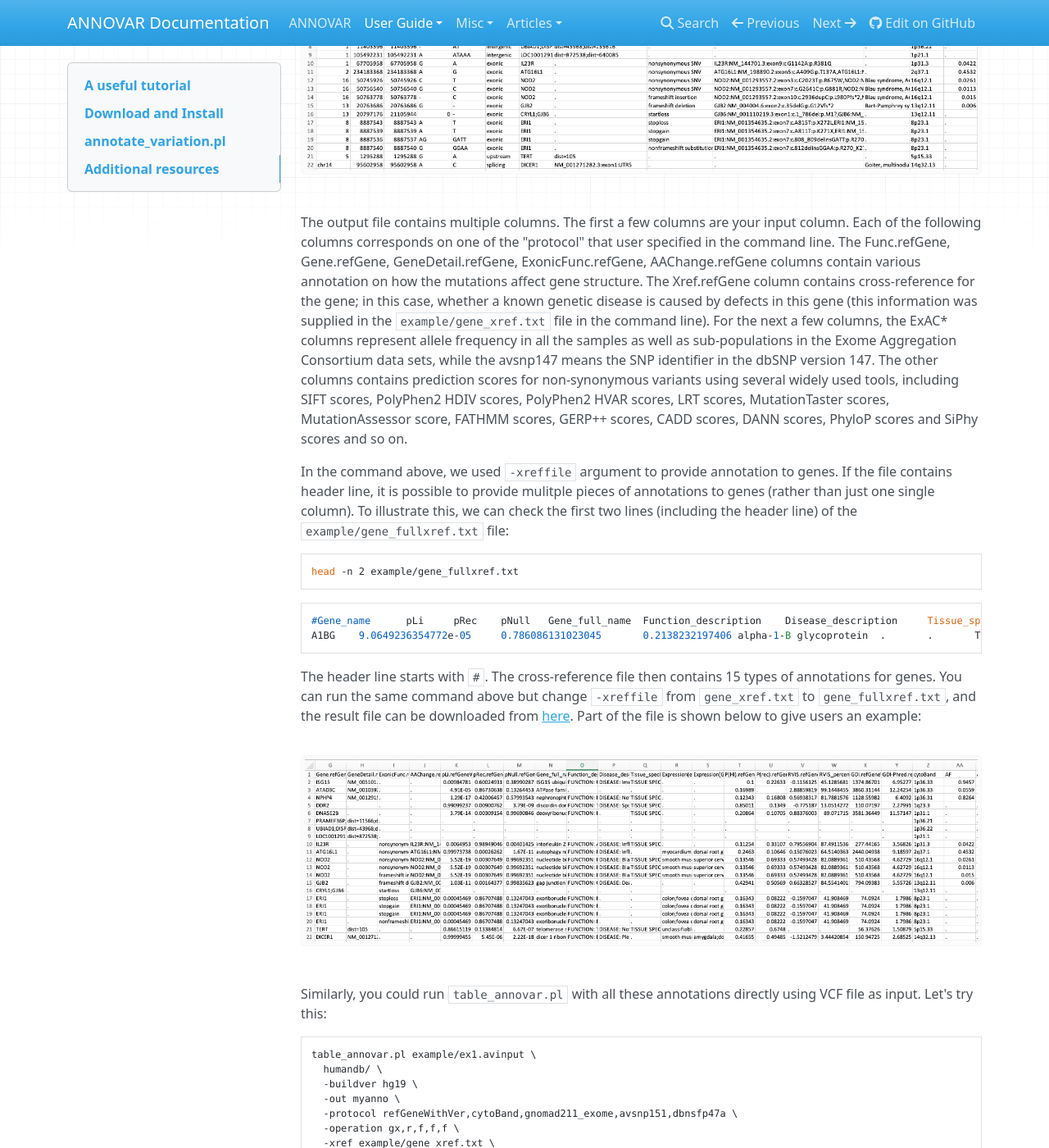
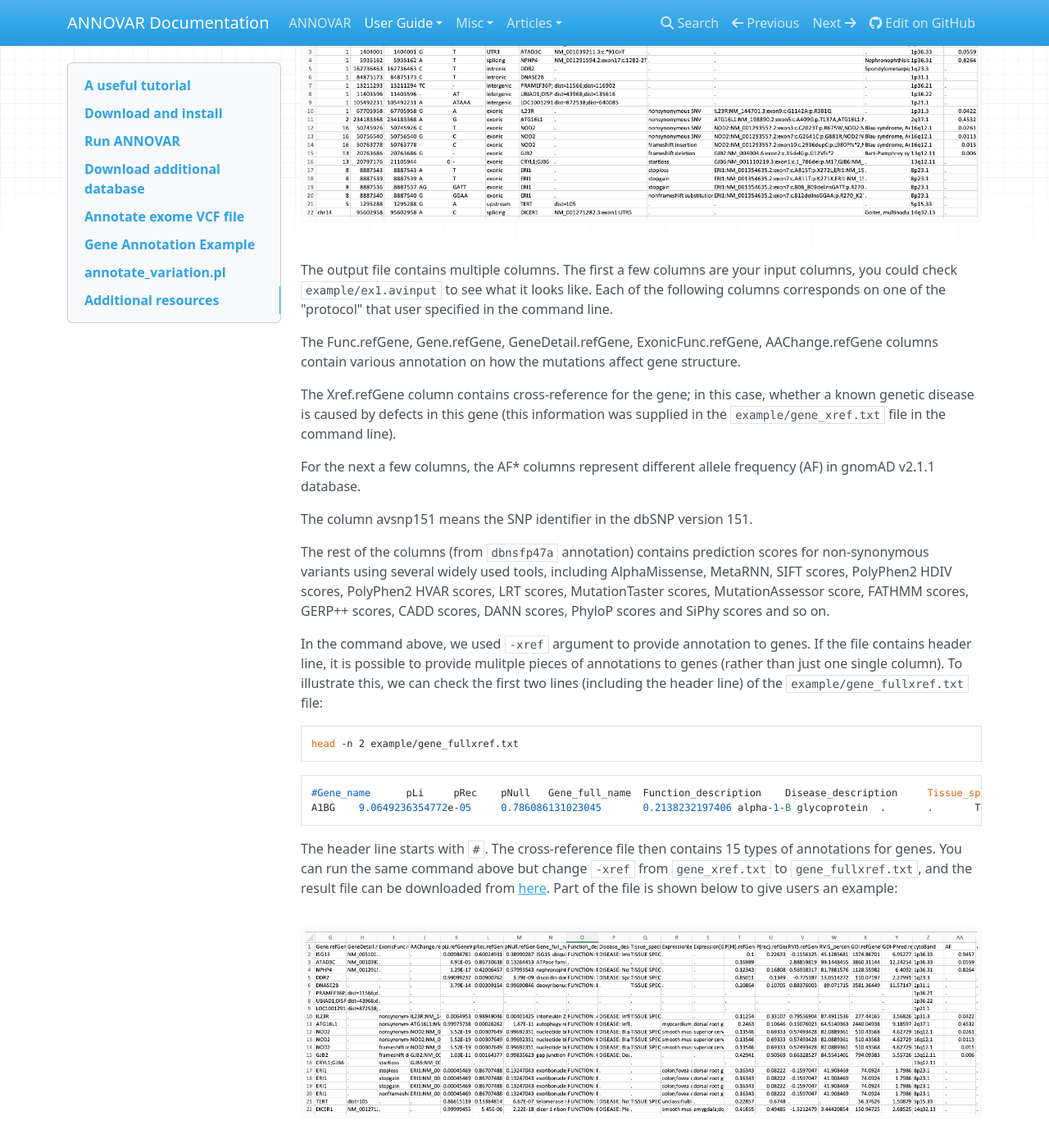
Before and after one commit to WGLab/doc-ANNOVAR, an MkDocs documentation site: the page built from docs/user-guide/startup.md, in a window 1280 px wide and 1400 px high, scrolled down 2413 px. Shown: the whole window at 82% size. Built offline with MkDocs 1.6.1, drawn with Linux system fonts in a browser that asks for light colours; nearby versions of some CDN libraries; comment, search, counter and statistics services are not loaded; some of the changed text lies outside the part shown.

Commit message:
Update startup.md

````diff
--- a/docs/user-guide/startup.md
+++ b/docs/user-guide/startup.md
@@ -3,7 +3,7 @@
 In summer 2020, I taught an online training course that provides some materials for absolute beginners, including those who use personal Windows and Mac laptop computers, rather than Linux servers. The tutorial requires that you install conda in your personal computer, and it can be access [here](https://github.com/WGLab/Workshop_Annotation). Some users may find it useful. However, if you are already using a computing cluster and are already familiar with Linux, you do not need to follow this tutorial and can instead just read below.
 
 
-## Download and Install
+## Download and install
 
 The latest version of ANNOVAR can be downloaded [here](https://www.openbioinformatics.org/annovar/annovar_download_form.php) (registration required). If you have any issue or question about downloading ANNOVAR, plase refer to [Download ANNOVAR](https://annovar.openbioinformatics.org/en/latest/user-guide/download/) for more details.
 
@@ -28,7 +28,7 @@ variants_reduction.pl
 In the `annovar` folder, the files end with `.pl` are the perl scripts that we could run. The `example` contains different input file examples and parameter confis examples. The `humandb` is our warehouse, it stores all the database of interest so ANNOVAR know how to annotate the variants based on the annotation we required.
 
 
-### run ANNOVAR
+## Run ANNOVAR
 
 By default, the ANNOVAR provide you with a very small example vcf file and basic annotation for you to run. We will use `ex2.vcf` in `example` as input, and run gene annotation using `table_annovar.pl`. `table_annovar.pl` takes an input variant file (such as a VCF file directly) and generate a tab-delimited output file with many columns, each representing one set of annotations. Additionally, if the input is a VCF file, the program also generates a new output VCF file with the INFO field filled with annotation information. To print the help message for all perl scripts, simply run the script using either `./table_annovar.pl` or `perl table_annovar.pl`.
 
@@ -44,10 +44,10 @@ perl table_annovar.pl example/ex2.vcf \
   -remove -polish -vcfinput -nastring .
 ```
 
-Result will be in `my_first_anno.hg19_multianno.txt` and `my_first_anno.hg19_multianno.vcf`.
+Results will be in `my_first_anno.hg19_multianno.txt` and `my_first_anno.hg19_multianno.vcf`. This simpliest eample could let you get gene annotation for each variants, but if you want to get more functional annotations, you will need to download additional database.
 
 
-### download additional database
+## Download additional database
 
 The `humandb` is our warehouse, it stores all the preprocessed databases of interest so ANNOVAR know how to annotate the variants based on the annotation we required. We need to download appropriate database files using `annotate_variation.pl`. Before download, we need to decide what database we want to use:
 - genome build (e.g., `hg19` or `hg38`)
@@ -79,8 +79,8 @@ table_annovar.pl example/ex1.avinput \
 
 Run the above commands one by one. The first a few commands download appropriate databases into the `humandb/` directory using `annotate_variation.pl`. The final command run TABLE_ANNOVAR, using following databases:
 - gnomAD exome collection version 2.1.1 (referred to as gnomad211_exome)
+- dbSNP version 151  (referred to as avsnp151)
 - dbNFSP version 4.7a (referred to as dbnsfp47a)
-- dbSNP version 151  (referred to as avsnp151)
 
 We also remove all temporary files (`-remove`), and generate the output file called `myanno.hg19_multianno.csv` (becausse we use `-csvout`). Fields that do not have any annotation will be filled by "." string (`-nastring .`).
 
@@ -90,9 +90,19 @@ Open the output file in Excel and see what it contains. The expected output file
 
 ![table_annovar](../img/ex1_new.png)
 
-The output file contains multiple columns. The first a few columns are your input column. Each of the following columns corresponds on one of the "protocol" that user specified in the command line. The Func.refGene, Gene.refGene, GeneDetail.refGene, ExonicFunc.refGene, AAChange.refGene columns contain various annotation on how the mutations affect gene structure. The Xref.refGene column contains cross-reference for the gene; in this case, whether a known genetic disease is caused by defects in this gene (this information was supplied in the `example/gene_xref.txt` file in the command line). For the next a few columns, the ExAC\* columns represent allele frequency in all the samples as well as sub-populations in the Exome Aggregation Consortium data sets, while the avsnp147 means the SNP identifier in the dbSNP version 147. The other columns contains prediction scores for non-synonymous variants using several widely used tools, including SIFT scores, PolyPhen2 HDIV scores, PolyPhen2 HVAR scores, LRT scores, MutationTaster scores, MutationAssessor score, FATHMM scores, GERP++ scores, CADD scores, DANN scores, PhyloP scores and SiPhy scores and so on.
+The output file contains multiple columns. The first a few columns are your input columns, you could check `example/ex1.avinput` to see what it looks like. Each of the following columns corresponds on one of the "protocol" that user specified in the command line.
 
-In the command above, we used `-xreffile` argument to provide annotation to genes. If the file contains header line, it is possible to provide mulitple pieces of annotations to genes (rather than just one single column). To illustrate this, we can check the first two lines (including the header line) of the `example/gene_fullxref.txt` file:
+The Func.refGene, Gene.refGene, GeneDetail.refGene, ExonicFunc.refGene, AAChange.refGene columns contain various annotation on how the mutations affect gene structure.
+
+The Xref.refGene column contains cross-reference for the gene; in this case, whether a known genetic disease is caused by defects in this gene (this information was supplied in the `example/gene_xref.txt` file in the command line).
+
+For the next a few columns, the AF\* columns represent different allele frequency (AF) in gnomAD v2.1.1 database.
+
+The column avsnp151 means the SNP identifier in the dbSNP version 151.
+
+The rest of the columns (from `dbnsfp47a` annotation) contains prediction scores for non-synonymous variants using several widely used tools, including AlphaMissense, MetaRNN, SIFT scores, PolyPhen2 HDIV scores, PolyPhen2 HVAR scores, LRT scores, MutationTaster scores, MutationAssessor score, FATHMM scores, GERP++ scores, CADD scores, DANN scores, PhyloP scores and SiPhy scores and so on.
+
+In the command above, we used `-xref` argument to provide annotation to genes. If the file contains header line, it is possible to provide mulitple pieces of annotations to genes (rather than just one single column). To illustrate this, we can check the first two lines (including the header line) of the `example/gene_fullxref.txt` file:
 
 ```
 head -n 2 example/gene_fullxref.txt
@@ -102,11 +112,11 @@ head -n 2 example/gene_fullxref.txt
 A1BG    9.0649236354772e-05     0.786086131023045       0.2138232197406 alpha-1-B glycoprotein  .       .       TISSUE SPECIFICITY: Plasma.;    unclassifiable (Anatomical System);amygdala;prostate;lung;islets of Langerhans;liver;spleen;germinal center;brain;thymus;       fetal liver;liver;fetal lung;trigeminal ganglion;       0.07384 0.31615 -0.466531444    23.51380042     79.3774 1.88274
 ```
 
-The header line starts with `#`. The cross-reference file then contains 15 types of annotations for genes. You can run the same command above but change `-xreffile` from `gene_xref.txt` to `gene_fullxref.txt`, and the result file can be downloaded from [here](https://github.com/WGLab/doc-ANNOVAR/releases/download/new_files_update/ex1_new_xreffile.hg19_multianno.csv). Part of the file is shown below to give users an example:
+The header line starts with `#`. The cross-reference file then contains 15 types of annotations for genes. You can run the same command above but change `-xref` from `gene_xref.txt` to `gene_fullxref.txt`, and the result file can be downloaded from [here](https://github.com/WGLab/doc-ANNOVAR/releases/download/new_files_update/ex1_new_xreffile.hg19_multianno.csv). Part of the file is shown below to give users an example:
 
 ![table_annovar_fullxref](../img/ex1_new_xreffile.png)
 
-Similarly, you could run `table_annovar.pl` with all these annotations directly using VCF file as input. Let's try this:
+Similarly, you could run `table_annovar.pl` with all these annotations directly using VCF file as input. For example:
 
 ```
 table_annovar.pl example/ex1.avinput \
@@ -116,16 +126,22 @@ table_annovar.pl example/ex1.avinput \
   -protocol refGeneWithVer,cytoBand,gnomad211_exome,avsnp151,dbnsfp47a \
   -operation gx,r,f,f,f \
   -xref example/gene_xref.txt \
-  -remove -nastring . -csvout -polish \
+  -remove -nastring . -polish \
   -vcfinput
 ```
 
-**TODO: continue updating from here**
+**TODO make sure the output file name match by run myself**
+Result will be written to `myanno.hg19_multianno.txt` (not a csv file because we did not put `-csvout` tag) and `myanno.hg19_multianno.vcf`.
+
+**TODO: continue updating from here, update the file (because of database different)**
 You can download the output file here: [ex2.hg19_multianno.vcf](http://www.openbioinformatics.org/annovar/download/myanno.hg19_multianno.vcf). Additionally, a tab-delimited output file is also available as [ex2.hg19_multianno.txt](http://www.openbioinformatics.org/annovar/download/ex2.hg19_multianno.txt), which contains similar information in a different format. You can open the new VCF file in a text editor and check what has been changed in the file: the INFO field in the VCF file now contains annotations that you need, starting with the string ANNOVAR_DATE and ending with the notation ALLELE_END. If multiple alleles are in the same locus, you will see multiple such notations in the INFO field. A screen shot is shown below:
 
 ![table_vcf](../img/table_vcf.PNG)
 
-Some people want to have the HGVS formatted strings for not only exonic variant, but also intronic variant that could be say 10bp away from splice site (by default, ANNOVAR only treats variants within 2bp of exon/intron boundary as splice variants, unless a --slicing_threshold parameter is set). For `-intronhgvs`, you will need to provide an integer which will then print HGVS notations for intron within this threshold away from exon. In here, we use 20 `-intronhgvs`, it means anything within 20bp of intron/exon boundary will have the HGVS notation. for So you can specify this using the command below:
+
+### additional parameters options
+
+Some people want to have the HGVS formatted strings for not only exonic variant, but also intronic variant that could be say 10bp away from splice site (by default, ANNOVAR only treats variants within 2bp of exon/intron boundary as splice variants, unless a `--slicing_threshold` parameter is set). For `-intronhgvs`, you will need to provide an integer which will then print HGVS notations for intron within this threshold away from exon. In here, we use `-intronhgvs 20`, it means anything within 20bp of intron/exon boundary will have the HGVS notation. for So you can specify this using the command below:
 
 ```
 [kaiwang@biocluster ~/]$ table_annovar.pl example/ex2.vcf humandb/ -buildver hg19 -out myanno -remove -protocol refGene,cytoBand,exac03,avsnp147,dbnsfp30a -operation g,r,f,f,f  -nastring . -vcfinput -polish -intronhgvs 20
@@ -138,7 +154,11 @@ Finally, for each protocol/operation, you can add extra argument, and it has the
 ```
 
 
+## Annotate exome VCF file
 
+
+
+## Gene Annotation Example
 
 
 Hopefully, after you finish this set of exercises above, you now have a better idea what ANNOVAR is, and can start enjoy the journey of annotating your variants.
````
